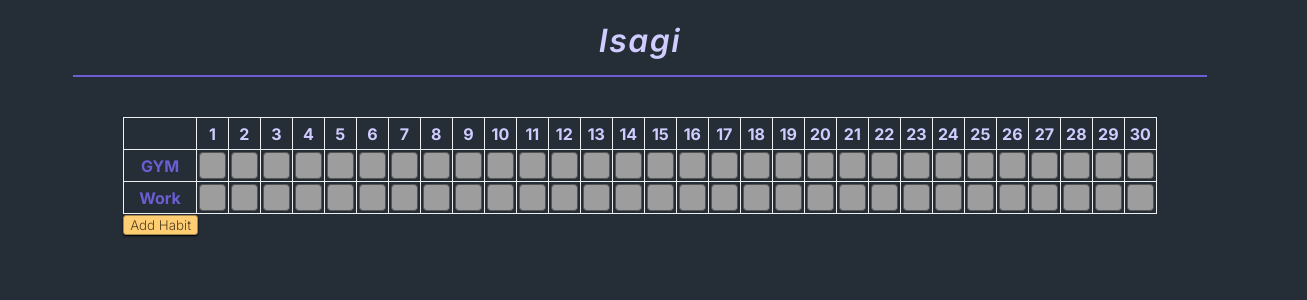
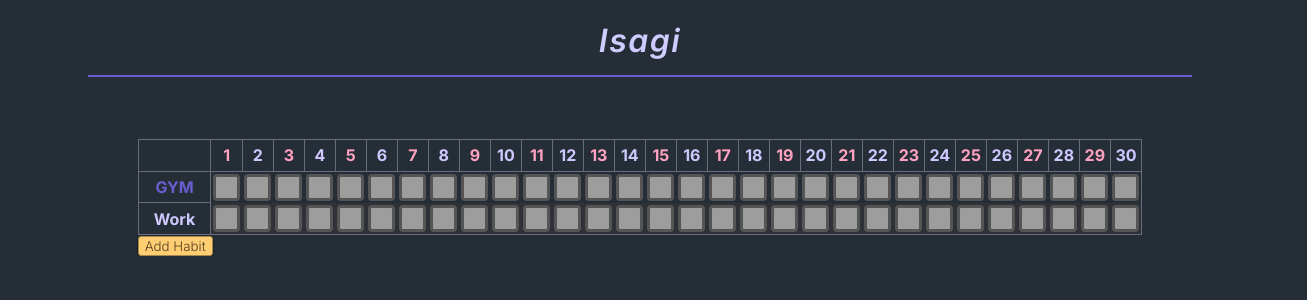
Before and after one commit to VizerDM/Project-Isagi, a React (Vite) app: page / in a window 1280 px wide. Shown: the top 300 px of the page, 1307 px wide, since content can reach past the window. Built offline with nearby package versions, Linux system fonts and the light colour scheme.

Commit message:
UI improvements

```diff
--- a/src/Components/Tracker.css
+++ b/src/Components/Tracker.css
@@ -1,6 +1,7 @@
 .main {
     padding: 0 50px;
-    width: 100%;
+    max-width: 100%;
+    overflow-x: auto;
 }
 
 #root {
@@ -16,9 +17,32 @@ table {
     border-collapse: collapse;
     margin-top: 40px;
     border: 4px;
+    overflow-x: scroll;
+    border: #686c7b 1px solid;
+
+}
+
+table th:nth-child(even) {
+    color: #FFA2C0;
+}
+
+table th:nth-child(odd) {
+    color: #CFC8FF;
+}
+
+table tr:nth-child(even) th:first-child {
+    color: #6C5DD0;
+}
+
+table tr:nth-child(odd) th:first-child {
+    color: #CFC8FF;
+}
+
+table tr:nth-child(odd) td {
+    background-color: #2f3138;
+}
 
 
-}
 
 th {
     width: 25px;
@@ -27,7 +51,6 @@ th {
 
 table th:first-child,
 table td:first-child {
-    color: #6C5DD3;
     padding: 0 15px;
     width: 40px;
 
@@ -36,7 +59,7 @@ table td:first-child {
 
 td {
     width: calc(100%/30);
-
+    border: 1px;
 }
 
 input[type="checkbox"] {
@@ -46,7 +69,7 @@ input[type="checkbox"] {
     width: 27px;
     height: 27px;
 
-    border: 1px solid #555;
+    border: 3px solid #555;
     border-radius: 4px;
     background-color: #9e9d9d;
     cursor: pointer;
@@ -56,7 +79,8 @@ input[type="checkbox"] {
 
 input[type="checkbox"]:checked {
     background-color: #7df491;
-    border-color: #49f0c1;
+    border-color: #1cb767;
+    box-shadow: #0ec064 0px 0px 4px -2px;
 }
 
 input[type="checkbox"]:hover {
```
